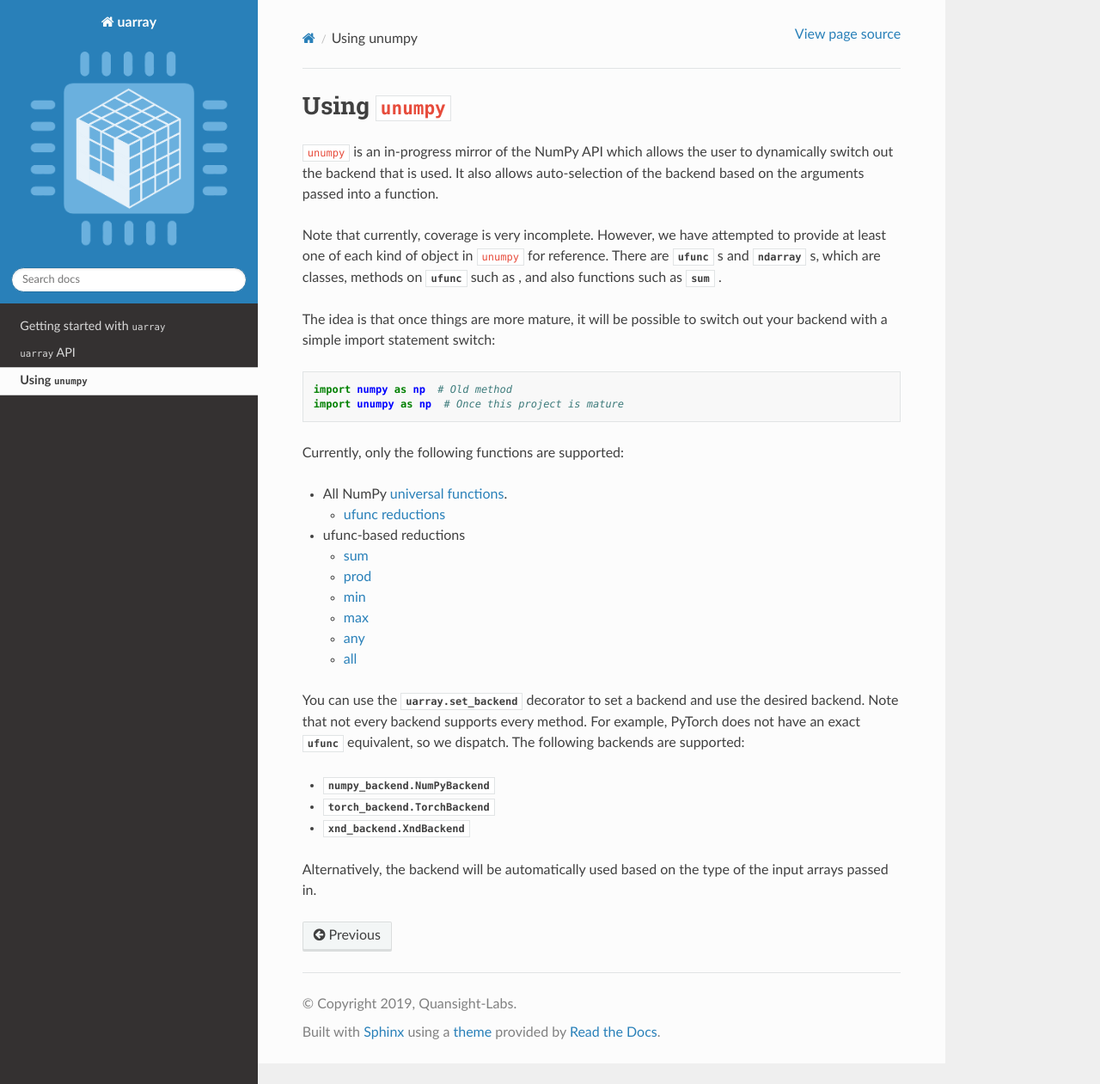
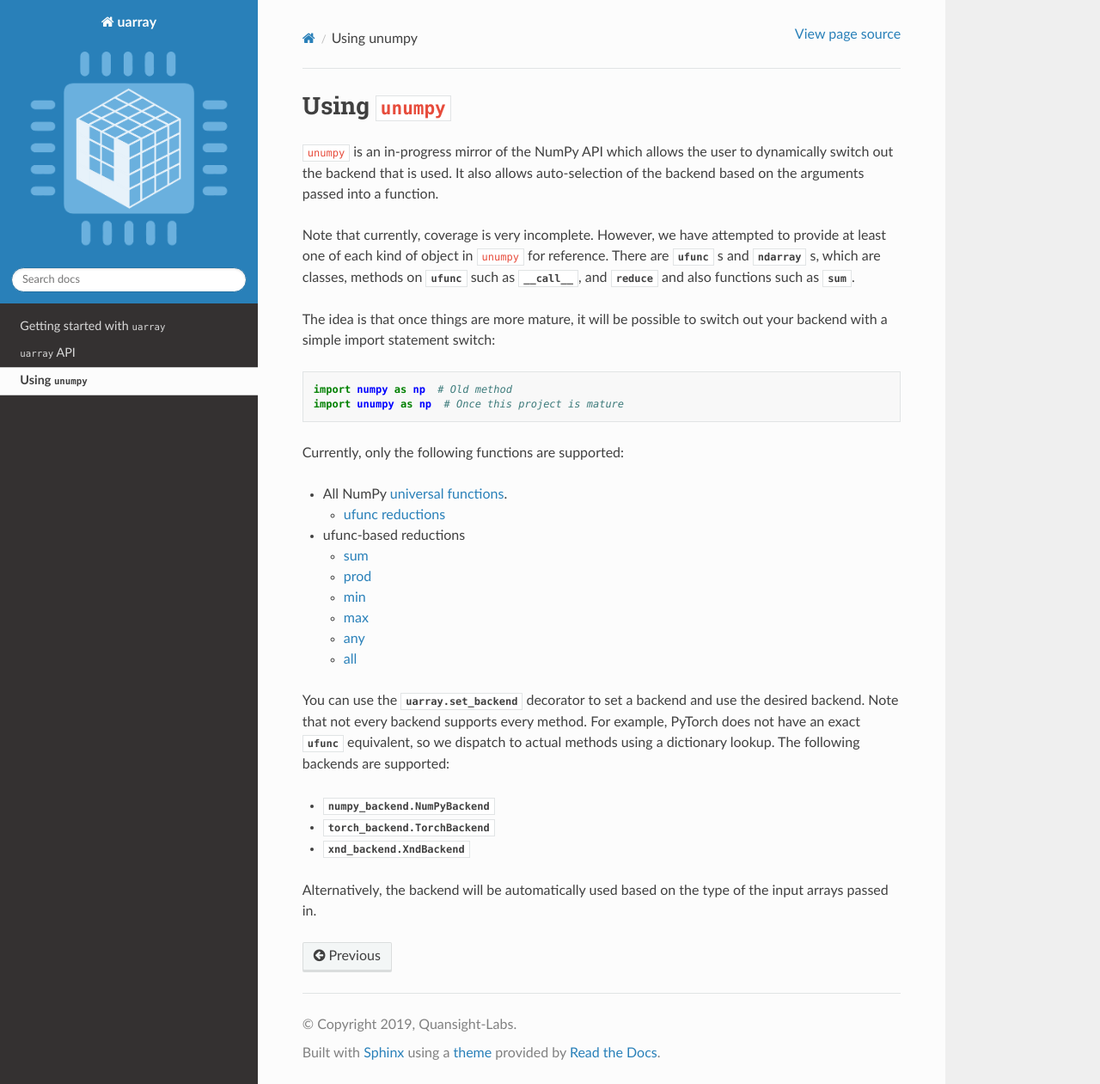
Before and after one commit to Quansight-Labs/uarray, a Sphinx documentation site: the page built from docs/unumpy_using.rst, in a window 1280 px wide and 1261 px high. Shown: the whole window at 86% size. Built offline with Sphinx 7.4.7 and the Read the Docs theme 2.0.0, drawn with Linux system fonts in a browser that asks for light colours.

Commit message:
Complete missing sentences.

```diff
--- a/docs/unumpy_using.rst
+++ b/docs/unumpy_using.rst
@@ -10,7 +10,8 @@ auto-selection of the backend based on the arguments passed into a function.
 Note that currently, coverage is very incomplete. However, we have attempted
 to provide at least one of each kind of object in ``unumpy`` for
 reference. There are :obj:`ufunc` s and :obj:`ndarray` s,  which are classes,
-methods on :obj:`ufunc` such as , and also functions such as :obj:`sum` .
+methods on :obj:`ufunc` such as :obj:`__call__ <ufunc.__call__>`, and
+:obj:`reduce <ufunc.reduce>` and also functions such as :obj:`sum`.
 
 The idea is that once things are more mature, it will be possible to switch
 out your backend with a simple import statement switch:
@@ -37,7 +38,8 @@ Currently, only the following functions are supported:
 
 You can use the :obj:`uarray.set_backend` decorator to set a backend and use the
 desired backend. Note that not every backend supports every method. For example,
-PyTorch does not have an exact :obj:`ufunc` equivalent, so we dispatch. The following
+PyTorch does not have an exact :obj:`ufunc` equivalent, so we dispatch to actual
+methods using a dictionary lookup. The following
 backends are supported:
 
 * :obj:`numpy_backend.NumPyBackend`
```
